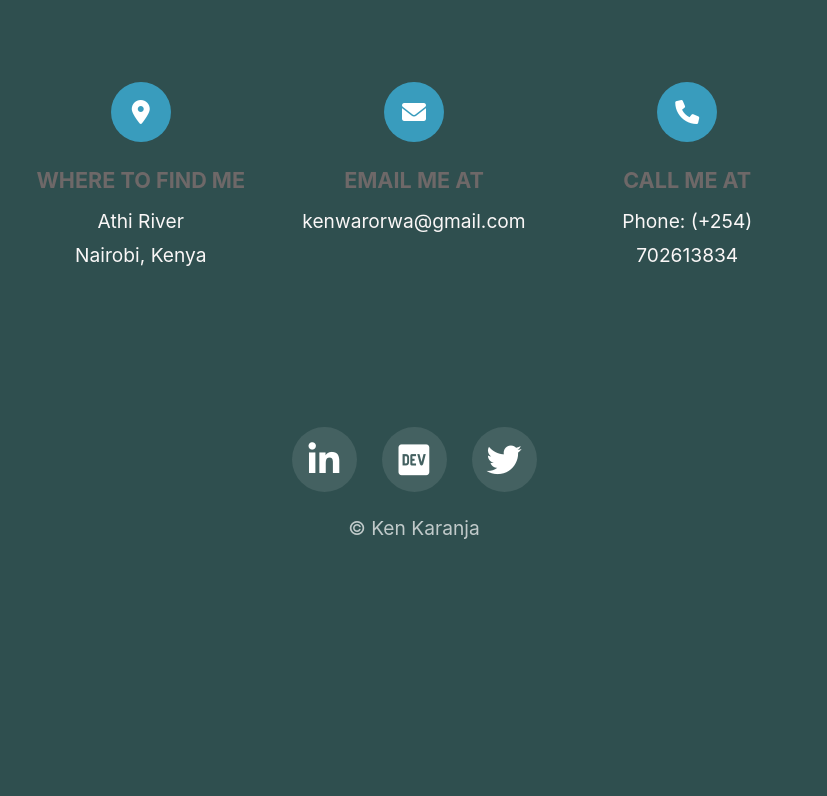
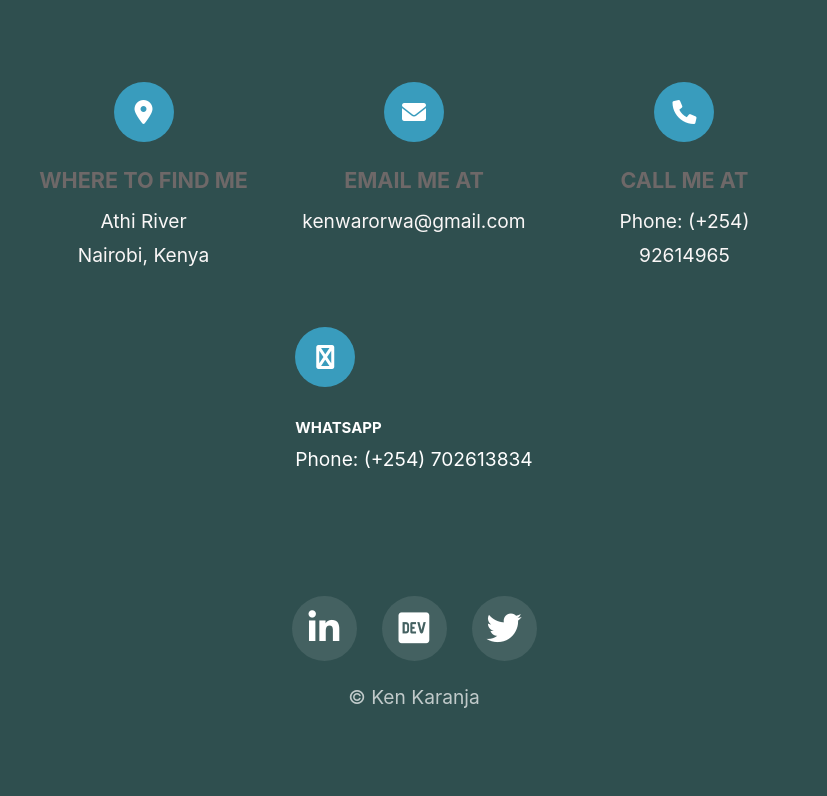
Before and after one commit to Karanja75/Karanja75.github.io, a website: page index.html in a window 1280 px wide. Shown: the part 5922-6718 px from the top of the page, without its empty margins (226-1053 px from the left). Before the commit the page ends 6596 px from the top, so only its background shows below. Drawn offline with Linux system fonts and the light colour scheme; a web font is replaced by a local one.

Commit message:
Update index.html

```diff
--- a/index.html
+++ b/index.html
@@ -343,6 +343,15 @@
                     <div class="icon"><i class="fa-solid fa-phone"></i></div>
                   </a>
                   <h5>CALL ME AT</h5>
+                  <p>Phone: (+254) 92614965</p>
+              </div>
+
+              </div>
+              <div class="col-four">
+                  <a href="https://api.whatsapp.com/send?phone=254743913802" target="_blank">
+                    <div class="icon"><i class="fa-solid fa-whatsapp"></i></div>
+                  </a>
+                  <h5>WHATSAPP</h5>
                   <p>Phone: (+254) 702613834</p>
               </div>
           </div>
```
